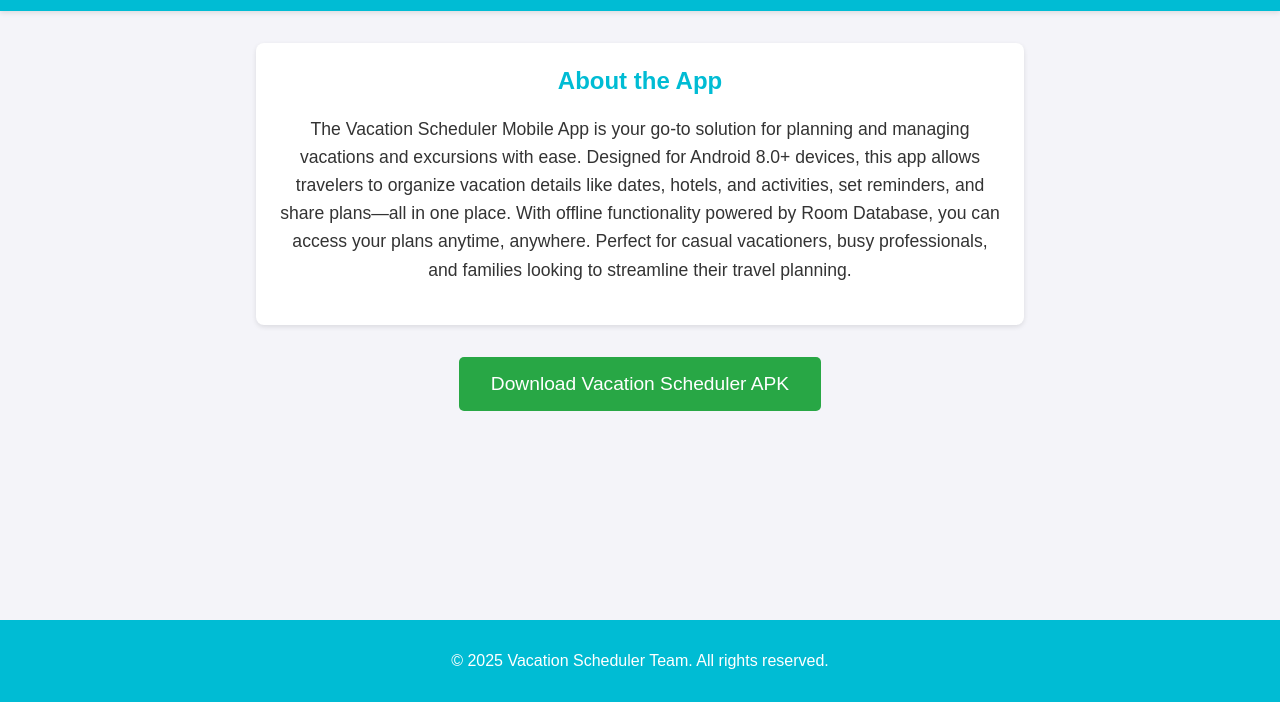
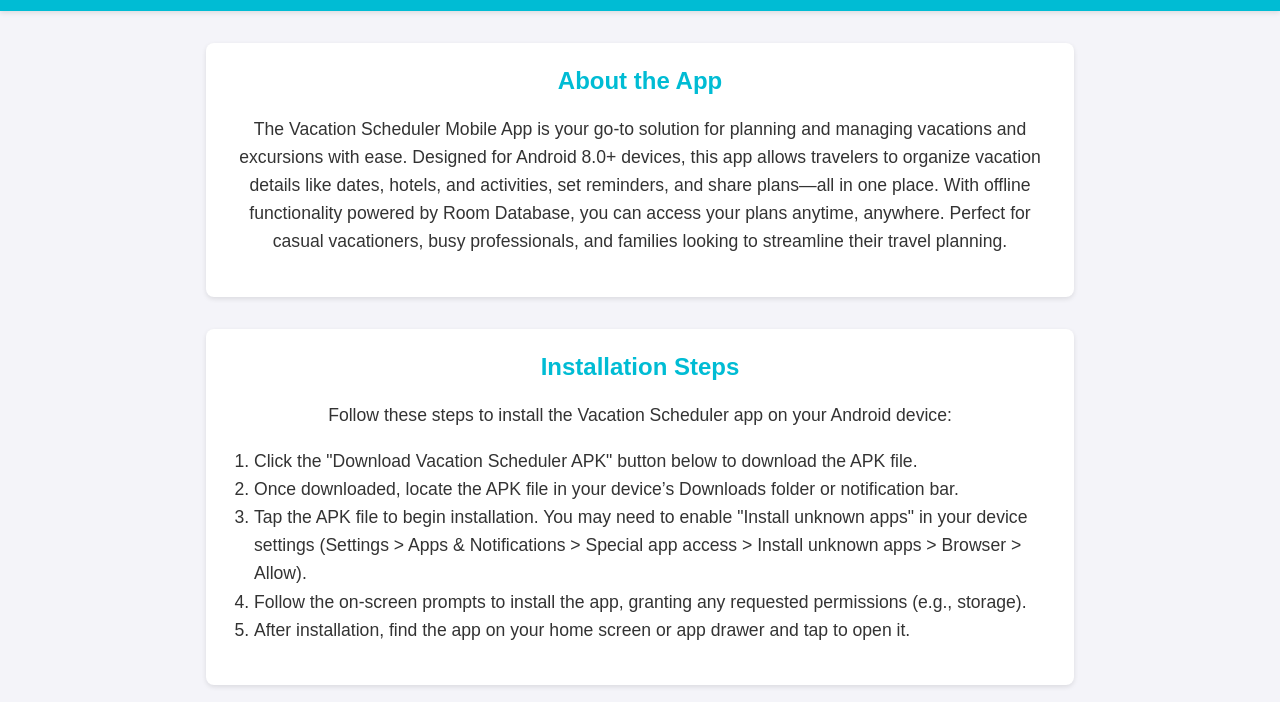
Before and after one commit to ameerhammad123/ameer_vacationapp, a plain HTML site: page index.html in a window 1280 px wide. Shown: the part 98-800 px from the top of the page. Drawn offline with Linux system fonts and the light colour scheme.

Commit message:
Update index.html

```diff
--- a/index.html
+++ b/index.html
@@ -30,23 +30,29 @@
             font-size: 2.5rem;
         }
         .container {
-            max-width: 800px;
+            max-width: 900px; /* Increased from 800px to 900px */
             margin: 2rem auto;
             padding: 0 1rem;
             flex: 1 0 auto;
         }
-        .description {
+        .description, .installation {
             background-color: white;
             padding: 1.5rem;
             border-radius: 8px;
             box-shadow: 0 2px 5px rgba(0, 0, 0, 0.1);
             margin-bottom: 2rem;
         }
-        .description h2 {
+        .description h2, .installation h2 {
             color: #00BCD4;
             margin-top: 0;
         }
-        .description p {
+        .description p, .installation p {
+            line-height: 1.6;
+            font-size: 1.1rem;
+        }
+        .installation ol {
+            text-align: left;
+            padding-left: 1.5rem;
             line-height: 1.6;
             font-size: 1.1rem;
         }
@@ -87,6 +93,18 @@
             </p>
         </div>
 
+        <div class="installation">
+            <h2>Installation Steps</h2>
+            <p>Follow these steps to install the Vacation Scheduler app on your Android device:</p>
+            <ol>
+                <li>Click the "Download Vacation Scheduler APK" button below to download the APK file.</li>
+                <li>Once downloaded, locate the APK file in your device’s Downloads folder or notification bar.</li>
+                <li>Tap the APK file to begin installation. You may need to enable "Install unknown apps" in your device settings (Settings > Apps & Notifications > Special app access > Install unknown apps > Browser > Allow).</li>
+                <li>Follow the on-screen prompts to install the app, granting any requested permissions (e.g., storage).</li>
+                <li>After installation, find the app on your home screen or app drawer and tap to open it.</li>
+            </ol>
+        </div>
+
         <a href="https://github.com/ameerhammad123/ameer_vacationapp/raw/refs/heads/main/app-release.apk" class="download-btn">
             Download Vacation Scheduler APK
         </a>
```
